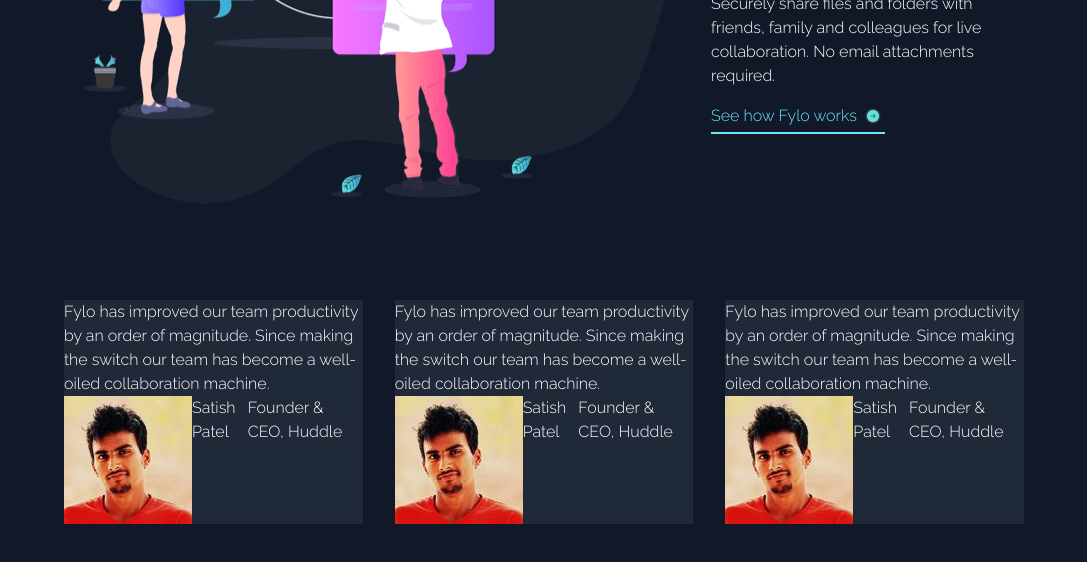
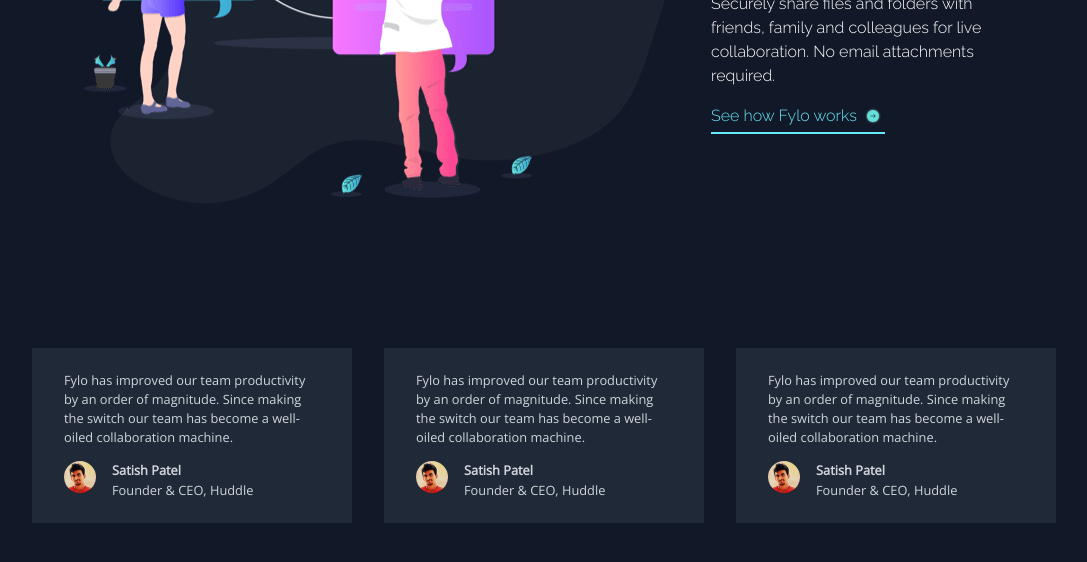
Before and after one commit to dfelsie/fem-fylo-dark, a React (Vite) app: page / in a window 1280 px wide. Shown: the part 2057-2619 px from the top of the page, without its empty margins (96-1183 px from the left). Built offline with nearby package versions, Linux system fonts and the light colour scheme.

Commit message:
New fonts, finished testimonials.

```diff
--- a/src/App.tsx
+++ b/src/App.tsx
@@ -23,7 +23,7 @@
       <FeatureGrid />
       <div className="h-24" />
       <ProductiveHero />
-      <div className="h-24" />
+      <div className="h-36" />
       <Testimonials />
     </div>
   );
--- a/src/components/Testimonials.tsx
+++ b/src/components/Testimonials.tsx
@@ -4,41 +4,53 @@
 
 export default function Testimonials({}: Props) {
   return (
-    <div className="flex flex-col md:flex-row gap-8  w-3/4 mx-auto">
-      <div className="flex flex-col bg-gray-800">
+    <div className="flex font-san text-[.8rem] flex-col md:flex-row gap-8 text-gray-300 w-4/5 mx-auto">
+      <div className="flex justify-around px-8 py-4 h-[175px] flex-col bg-gray-800">
         <p>
           Fylo has improved our team productivity by an order of magnitude.
           Since making the switch our team has become a well-oiled collaboration
           machine.
         </p>
         <div className="flex">
+          <div className="overflow-hidden h-8 w-8 rounded-full">
             <img src="/assets/images/profile-1.jpg" />
-          <h2>Satish Patel</h2>
+          </div>
+          <div className="flex  flex-col ml-4">
+            <h2 className="font-bold">Satish Patel</h2>
             <h3>Founder & CEO, Huddle</h3>
           </div>
         </div>
-      <div className="flex flex-col bg-gray-800">
+      </div>
+      <div className="flex justify-around px-8 py-4 h-[175px] flex-col bg-gray-800">
         <p>
           Fylo has improved our team productivity by an order of magnitude.
           Since making the switch our team has become a well-oiled collaboration
           machine.
         </p>
         <div className="flex">
+          <div className="overflow-hidden h-8 w-8 rounded-full">
             <img src="/assets/images/profile-1.jpg" />
-          <h2>Satish Patel</h2>
+          </div>
+          <div className="flex  flex-col ml-4">
+            <h2 className="font-bold">Satish Patel</h2>
             <h3>Founder & CEO, Huddle</h3>
           </div>
         </div>
-      <div className="flex flex-col bg-gray-800">
+      </div>
+      <div className="flex justify-around px-8 py-4 h-[175px] flex-col bg-gray-800">
         <p>
           Fylo has improved our team productivity by an order of magnitude.
           Since making the switch our team has become a well-oiled collaboration
           machine.
         </p>
         <div className="flex">
+          <div className="overflow-hidden h-8 w-8 rounded-full">
             <img src="/assets/images/profile-1.jpg" />
-          <h2>Satish Patel</h2>
+          </div>
+          <div className="flex  flex-col ml-4">
+            <h2 className="font-bold">Satish Patel</h2>
             <h3>Founder & CEO, Huddle</h3>
+          </div>
         </div>
       </div>
     </div>
--- a/src/index.css
+++ b/src/index.css
@@ -3,7 +3,5 @@
 @tailwind utilities;
 
 :root {
-  position: relative;
-  background-color: yellow;
   overflow-x: hidden;
 }
--- a/src/main.tsx
+++ b/src/main.tsx
@@ -16,6 +16,10 @@
         href="https://fonts.googleapis.com/css2?family=Raleway:wght@300&display=swap"
         rel="stylesheet"
       />
+      <link
+        href="https://fonts.googleapis.com/css2?family=Open+Sans:wght@300;400&display=swap"
+        rel="stylesheet"
+      />
     </head>
     <App />
   </React.StrictMode>
--- a/tailwind.config.js
+++ b/tailwind.config.js
@@ -4,6 +4,7 @@
   theme: {
     fontFamily: {
       sans: ["Raleway", "sans-serif"],
+      san: ["Open Sans", "sans-serif"],
     },
     extend: {},
   },
```
Lines whose indentation alone changed are shown as unchanged.
